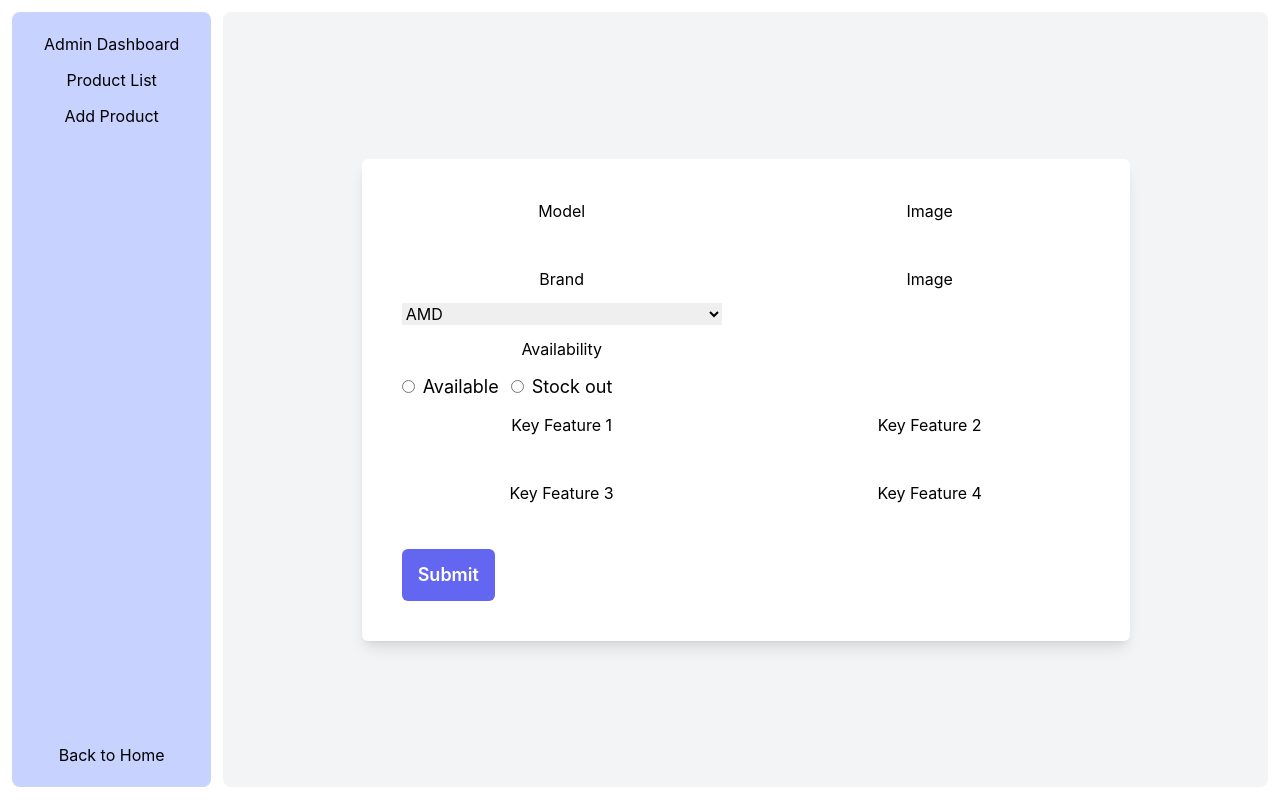
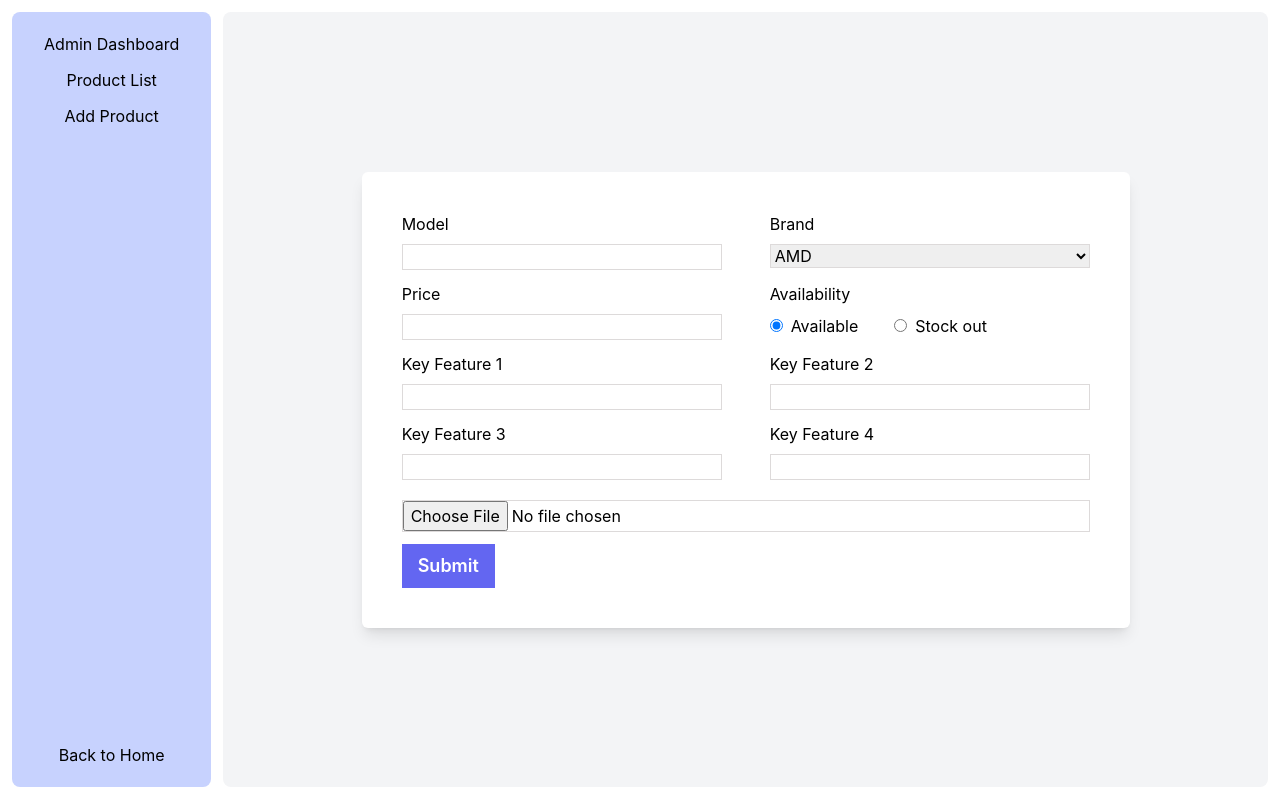
Before and after one commit to Johora-Juhi/uTech-client, a React (Create React App) app: page /dashboard/add-product in a window 1280 px wide. Built offline with nearby package versions, Linux system fonts and the light colour scheme.

Commit message:
add product

```diff
--- a/src/pages/Dashboard/AddProduct.js
+++ b/src/pages/Dashboard/AddProduct.js
@@ -1,11 +1,28 @@
-import React, { useEffect } from "react";
+import React from "react";
 import { useForm } from "react-hook-form";
 import { toast } from "react-hot-toast";
+import { useNavigate } from "react-router-dom";
 
 const AddProduct = () => {
-  const { register, handleSubmit, reset } = useForm();
+  const { register, handleSubmit, formState: { errors } } = useForm();
+  const navigate = useNavigate();
+
+  const imageHostKey = process.env.REACT_APP_imgbb_key;
 
   const submit = (data) => {
+    const image = data.image[0];
+    const formData = new FormData();
+    formData.append("image", image);
+    // host image
+    const url = `https://api.imgbb.com/1/upload?key=${imageHostKey}`;
+    fetch(url, {
+      method: "POST",
+      body: formData,
+    })
+      .then((res) => res.json())
+      .then((imgData) => {
+        // if successfull post product
+        if (imgData.success) {
           const product = {
             model: data.model,
             brand: data.brand,
@@ -19,10 +36,21 @@ const AddProduct = () => {
             ],
             spec: [],
           };
-    console.log(product);
-    // postProduct(product);
+          fetch("http://localhost:5000/products", {
+            method: "POST",
+            headers: {
+              "content-type": "application/json",
+            },
+            body: JSON.stringify(product),
+          })
+            .then((res) => res.json())
+            .then((data) =>
+              toast.success('Successfully added!')
+            );
+          navigate("/dashboard");
+        }
+      });
   };
-
   return (
     <div className="flex justify-center items-center h-full ">
       <form
@@ -30,45 +58,88 @@ const AddProduct = () => {
         onSubmit={handleSubmit(submit)}
       >
         <div className="flex flex-col w-full max-w-xs">
-          <label className="mb-2" htmlFor="model">
+          <label className="mb-2 text-start" htmlFor="model">
             Model
           </label>
-          <input type="text" id="model" {...register("model")} />
+          <input type="text" id="model" {...register("model", {
+            required: "Model is required"
+          })}
+          />
+          {Object.keys(errors).length ? (
+            <>
+              {errors.model ? (
+                <>
+                  <p style={{ color: 'red', fontSize: '13px', letterSpacing: '1.5px', width: "auto", pointerEvents: "none", paddingTop: "8px", textAlign: "start" }}>{errors.model?.message}</p>
+                </>
+              ) : (
+                <>
+                </>
+              )}
+            </>
+          ) : <></>}
         </div>
+
+
         <div className="flex flex-col w-full max-w-xs">
-          <label className="mb-2" htmlFor="image">
-            Image
+          <label className="mb-2 text-start" htmlFor="brand">
+            Brand
           </label>
-          <input type="text" name="image" id="image" {...register("image")} />
+          <select name="brand" id="brand" {...register("brand", {
+            required: "Brand is required"
+          })}
+          >
+            <option value="amd">AMD</option>
+            <option value="intel">Intel</option>
+          </select>
+          {Object.keys(errors).length ? (
+            <>
+              {errors.brand ? (
+                <>
+                  <p style={{ color: 'red', fontSize: '13px', letterSpacing: '1.5px', width: "auto", pointerEvents: "none", paddingTop: "8px", textAlign: "sta" }}>{errors.brand?.message}</p>
+                </>
+              ) : (
+                <>
+                </>
+              )}
+            </>
+          ) : <></>}
         </div>
 
         <div className="flex flex-col w-full max-w-xs">
-          <label className="mb-3" htmlFor="brand">
-            Brand
+          <label className="mb-2 text-start" htmlFor="price">
+            Price
           </label>
-          <select name="brand" id="brand" {...register("brand")}>
-            <option value="amd">AMD</option>
-            <option value="intel">Intel</option>
-          </select>
+          <input type="text" name="price" id="price" {...register("price", {
+            required: "Price is required",
+          })}
+          />
+          {Object.keys(errors).length ? (
+            <>
+              {errors.price ? (
+                <>
+                  <p style={{ color: 'red', fontSize: '13px', letterSpacing: '1.5px', width: "auto", pointerEvents: "none", paddingTop: "8px", textAlign: "start" }}>{errors.price?.message}</p>
+                </>
+              ) : (
+                <>
+                </>
+              )}
+            </>
+          ) : <></>}
         </div>
         <div className="flex flex-col w-full max-w-xs">
-          <label className="mb-2" htmlFor="price">
-            Image
-          </label>
-          <input type="text" name="price" id="price" {...register("price")} />
-        </div>
-
-        <div className="flex flex-col w-full max-w-xs">
-          <h1 className="mb-3">Availability</h1>
-          <div className="flex gap-3">
+          <h1 className="mb-2 text-start">Availability</h1>
+          <div className="flex gap-9">
             <div>
               <input
                 type="radio"
                 id="available"
+                checked
                 value={true}
-                {...register("status")}
+                {...register("status", {
+                  required: "Status is required"
+                })}
               />
-              <label className="ml-2 text-lg" htmlFor="available">
+              <label className="ml-2" htmlFor="available">
                 Available
               </label>
             </div>
@@ -78,63 +149,153 @@ const AddProduct = () => {
                 id="stockOut"
                 name="status"
                 value={false}
-                {...register("status")}
+                {...register("status", {
+                  required: "Status is required"
+                })}
               />
-              <label className="ml-2 text-lg" htmlFor="stockOut">
+              <label className="ml-2" htmlFor="stockOut">
                 Stock out
               </label>
             </div>
+
           </div>
+          {Object.keys(errors).length ? (
+            <>
+              {errors.status ? (
+                <>
+                  <p style={{ color: 'red', fontSize: '13px', letterSpacing: '1.5px', width: "auto", pointerEvents: "none", paddingTop: "8px", textAlign: "start" }}>{errors.status?.message}</p>
+                </>
+              ) : (
+                <>
+                </>
+              )}
+            </>
+          ) : <></>}
         </div>
-        <div className="flex flex-col w-full max-w-xs"></div>
+
         <div className="flex flex-col w-full max-w-xs">
-          <label className="mb-2" htmlFor="keyFeature1">
+          <label className="mb-2 text-start" htmlFor="keyFeature1">
             Key Feature 1
           </label>
           <input
             type="text"
             name="keyFeature1"
             id="keyFeature1"
-            {...register("keyFeature1")}
+            {...register("keyFeature1", {
+              required: "Feature1 is required"
+            })}
           />
+          {Object.keys(errors).length ? (
+            <>
+              {errors.keyFeature1 ? (
+                <>
+                  <p style={{ color: 'red', fontSize: '13px', letterSpacing: '1.5px', width: "auto", pointerEvents: "none", paddingTop: "8px", textAlign: "start" }}>{errors.keyFeature1?.message}</p>
+                </>
+              ) : (
+                <>
+                </>
+              )}
+            </>
+          ) : <></>}
         </div>
         <div className="flex flex-col w-full max-w-xs">
-          <label className="mb-2" htmlFor="keyFeature2">
+          <label className="mb-2 text-start" htmlFor="keyFeature2">
             Key Feature 2
           </label>
           <input
             type="text"
             name="keyFeature2"
             id="keyFeature2"
-            {...register("keyFeature2")}
+            {...register("keyFeature2", {
+              required: "Feature2 is required"
+            })}
           />
+          {Object.keys(errors).length ? (
+            <>
+              {errors.keyFeature2 ? (
+                <>
+                  <p style={{ color: 'red', fontSize: '13px', letterSpacing: '1.5px', width: "auto", pointerEvents: "none", paddingTop: "8px", textAlign: "start" }}>{errors.keyFeature2?.message}</p>
+                </>
+              ) : (
+                <>
+                </>
+              )}
+            </>
+          ) : <></>}
         </div>
         <div className="flex flex-col w-full max-w-xs">
-          <label className="mb-2" htmlFor="keyFeature3">
+          <label className="mb-2 text-start" htmlFor="keyFeature3">
             Key Feature 3
           </label>
           <input
             type="text"
             name="keyFeature3"
             id="keyFeature3"
-            {...register("keyFeature3")}
+            {...register("keyFeature3", {
+              required: "Feature3 is required"
+            })}
           />
+          {Object.keys(errors).length ? (
+            <>
+              {errors.keyFeature3 ? (
+                <>
+                  <p style={{ color: 'red', fontSize: '13px', letterSpacing: '1.5px', width: "auto", pointerEvents: "none", paddingTop: "8px", textAlign: "start" }}>{errors.keyFeature3?.message}</p>
+                </>
+              ) : (
+                <>
+                </>
+              )}
+            </>
+          ) : <></>}
         </div>
         <div className="flex flex-col w-full max-w-xs">
-          <label className="mb-2" htmlFor="keyFeature4">
+          <label className="mb-2 text-start" htmlFor="keyFeature4">
             Key Feature 4
           </label>
           <input
             type="text"
             name="keyFeature4"
             id="keyFeature4"
-            {...register("keyFeature4")}
+            {...register("keyFeature4", {
+              required: "Feature4 is required"
+            })}
           />
+          {Object.keys(errors).length ? (
+            <>
+              {errors.keyFeature4 ? (
+                <>
+                  <p style={{ color: 'red', fontSize: '13px', letterSpacing: '1.5px', width: "auto", pointerEvents: "none", paddingTop: "8px", textAlign: "start" }}>{errors.keyFeature4?.message}</p>
+                </>
+              ) : (
+                <>
+                </>
+              )}
+            </>
+          ) : <></>}
         </div>
-
+        <div className="flex flex-col w-full col-span-2">
+          <label className="mb-2 text-start" htmlFor="image">
+          </label>
+          <input type="file" name="image" id="image" {...register("image", {
+            required: "Image is required"
+          })}
+          />
+          {Object.keys(errors).length ? (
+            <>
+              {errors.image ? (
+                <>
+                  <p style={{ color: 'red', fontSize: '13px', letterSpacing: '1.5px', width: "auto", pointerEvents: "none", paddingTop: "8px", textAlign: "start" }}>{errors.image?.message}</p>
+                </>
+              ) : (
+                <>
+                </>
+              )}
+            </>
+          ) : <></>}
+        </div>
         <div className="flex justify-between items-center w-full">
           <button
-            className=" px-4 py-3 bg-indigo-500 rounded-md font-semibold text-white text-lg disabled:bg-gray-500"
+            className=" px-4 py-2 bg-indigo-500 rounded-0 font-semibold text-white text-lg hover:bg-indigo-300 disabled:bg-gray-500"
             type="submit"
           >
             Submit
--- a/src/pages/Dashboard/ProductList.js
+++ b/src/pages/Dashboard/ProductList.js
@@ -1,6 +1,7 @@
 import { useQuery } from "@tanstack/react-query";
 import React, { useEffect, useState } from "react";
 import { toast } from "react-hot-toast";
+import './products.css'
 
 
 const ProductList = () => {
--- /dev/null
+++ b/src/pages/Dashboard/products.css
@@ -0,0 +1,7 @@
+input,select{
+    outline: 0;
+    border: 1px solid #dddada;
+}
+input:focus, select:focus{
+    border-color: #C7D2FE;
+}
```
Lines whose indentation alone changed are shown as unchanged.
